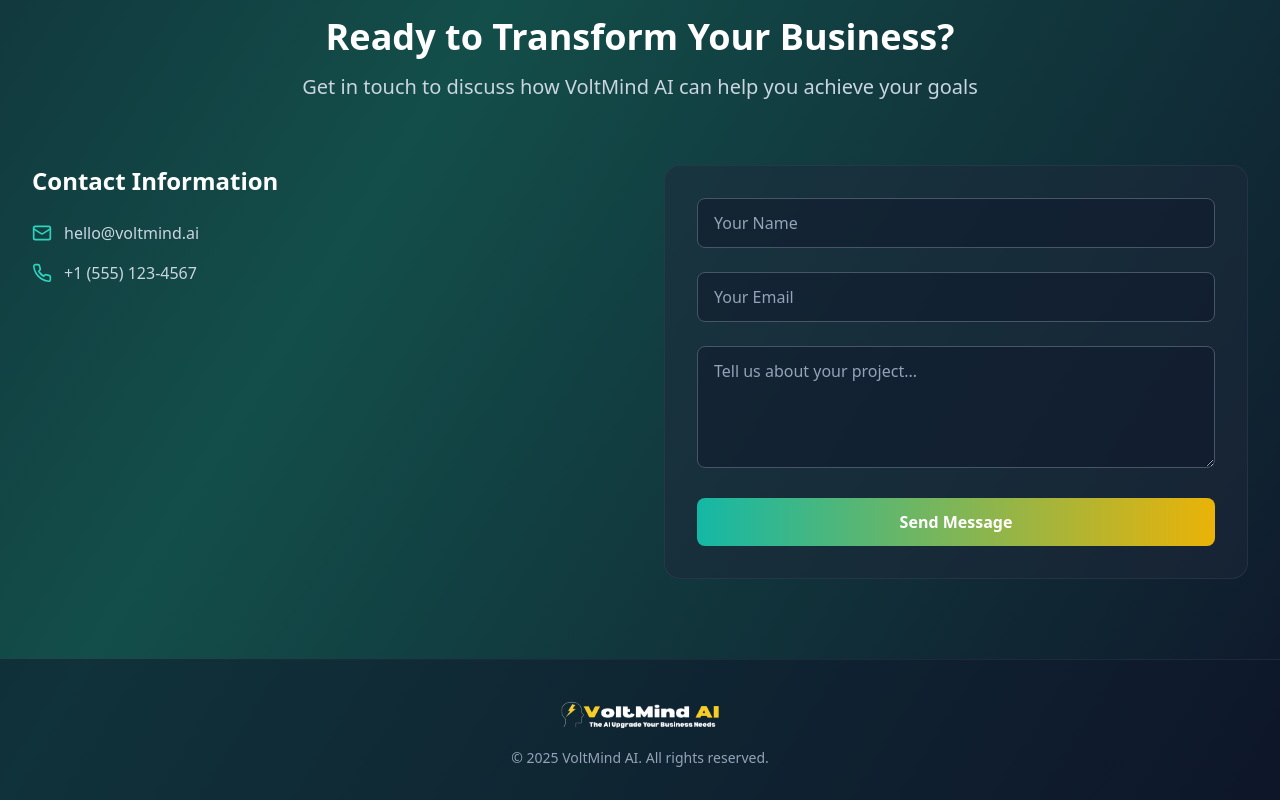
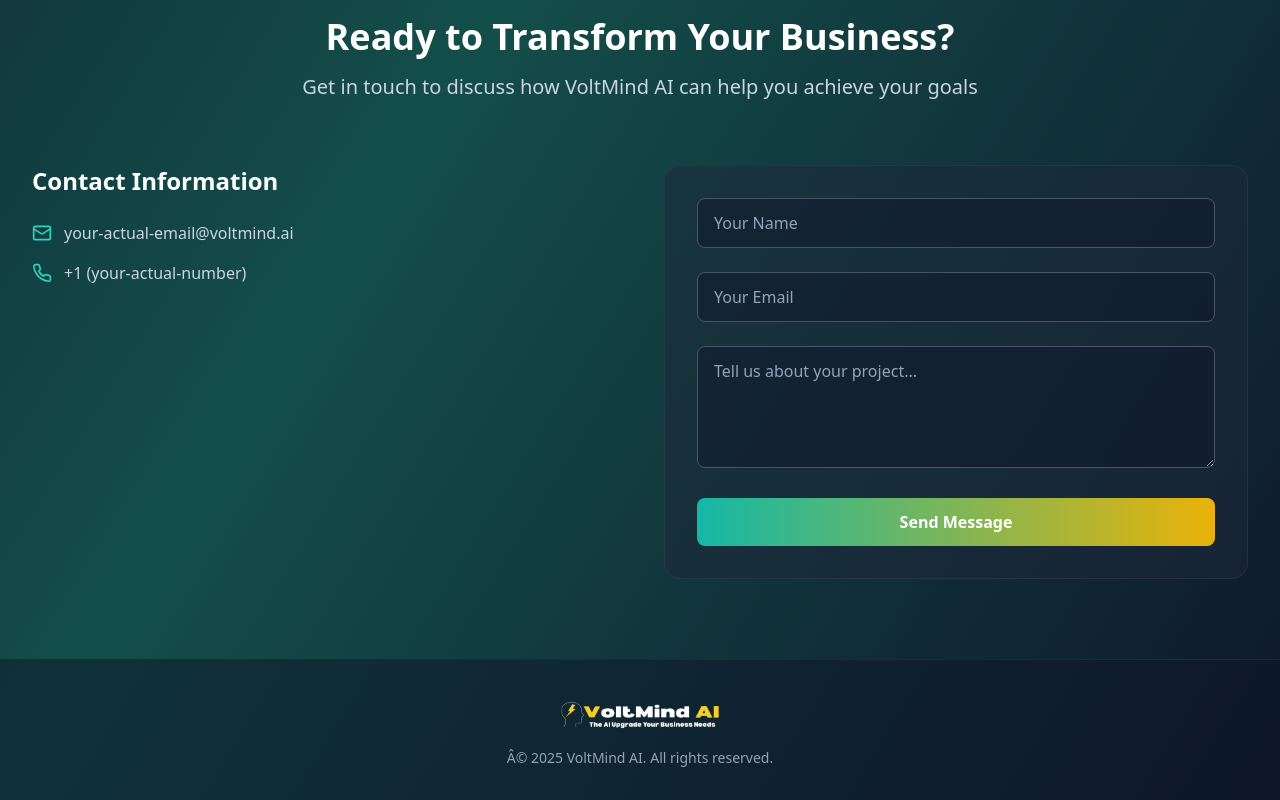
Before and after one commit to Degenius12/voltmind-ai-website, a Next.js app: page / in a window 1280 px wide. Shown: the part 1271-2071 px from the top of the page. Built offline with nearby package versions, Linux system fonts and the light colour scheme.

Commit message:
Update contact information

```diff
--- a/pages/index.tsx
+++ b/pages/index.tsx
@@ -155,11 +155,11 @@
                 <div className="space-y-4">
                   <div className="flex items-center text-slate-300">
                     <Mail className="w-5 h-5 text-teal-400 mr-3" />
-                    <span>hello@voltmind.ai</span>
+                    <span>your-actual-email@voltmind.ai</span>
                   </div>
                   <div className="flex items-center text-slate-300">
                     <Phone className="w-5 h-5 text-teal-400 mr-3" />
-                    <span>+1 (555) 123-4567</span>
+                    <span>+1 (your-actual-number)</span>
                   </div>
                 </div>
               </div>
@@ -206,7 +206,7 @@
         <footer className="bg-slate-900/50 border-t border-slate-800 py-8 px-4 sm:px-6 lg:px-8">
           <div className="max-w-7xl mx-auto text-center">
             <img src="/voltmind-logo.png" alt="VoltMind AI" className="h-8 sm:h-10 w-auto object-contain mx-auto mb-4" />
-            <div className="text-slate-400 text-sm">© 2025 VoltMind AI. All rights reserved.</div>
+            <div className="text-slate-400 text-sm">Â© 2025 VoltMind AI. All rights reserved.</div>
           </div>
         </footer>
       </div>
```
